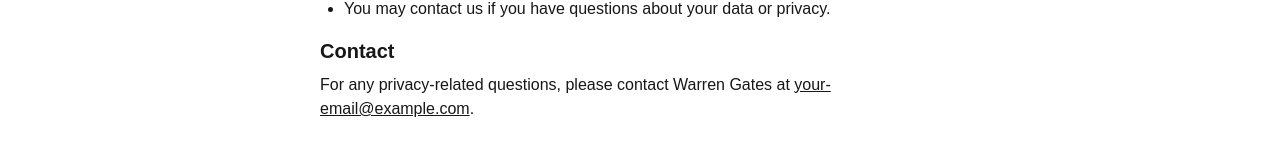
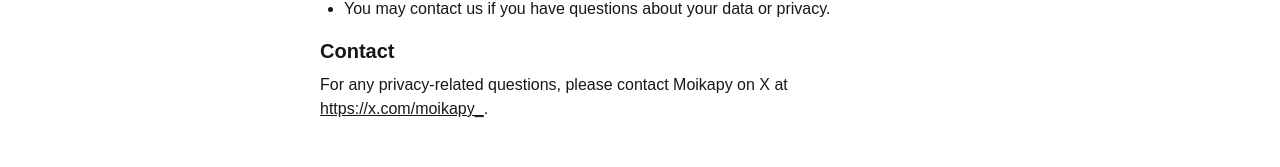
Before and after one commit to moikas-code/studio_moikas, a Next.js app: page /privacy-policy in a window 1280 px wide. Shown: the part 459-626 px from the top of the page. Built offline with nearby package versions, Linux system fonts and the light colour scheme; no server answers.

Commit message:
Update contact information in Privacy_policy_page component
- Changed the contact email to Moikapy's X profile link for privacy-related inquiries.
- This update enhances the accessibility of contact information for users.

```diff
--- a/src/app/privacy-policy/page.tsx
+++ b/src/app/privacy-policy/page.tsx
@@ -19,7 +19,7 @@ export default function Privacy_policy_page() {
       </ul>
       <h2 className="text-xl font-semibold mb-2">Contact</h2>
       <p>
-        For any privacy-related questions, please contact Warren Gates at <a href="mailto:your-email@example.com" className="underline">your-email@example.com</a>.
+        For any privacy-related questions, please contact Moikapy on X at <a href="https://x.com/moikapy_" className="underline">https://x.com/moikapy_</a>.
       </p>
     </div>
   );
```
